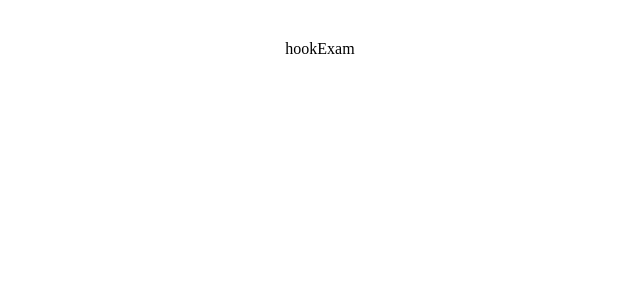
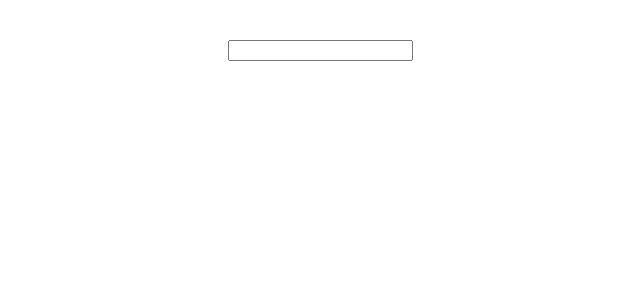
Before and after one commit to hyejoy/-2024--------------React_---------, a React (Vite) app in the folder section05/: page / in a window 1280 px wide. Shown: the top 300 px of the page, without its empty margins (320-960 px from the left). Built offline with nearby package versions, Linux system fonts and the light colour scheme.

Commit message:
중복hook 리팩토링전

```diff
--- a/section05/src/components/HookExam.jsx
+++ b/section05/src/components/HookExam.jsx
@@ -4,13 +4,21 @@ import { useState } from "react";
 /**
  * 1. 함수 컴포넌트, 커스텀 훅 내부에서만 호출 가능
  * 2. 조건부로 호출될 수 없다.
+ * 3. 나만의 훅 (Cutomer hook) 직접 만들 수 있다.
  *  */
 
 const HookExam = () => {
-  if (true) {
-    const state = useState();
-  } // 조건부로 hook을 호출해서는안된다. ⚠ 오류발생
-  return <div>hookExam</div>;
+  const [input, setInput] = useState("");
+
+  const onChagne = (e) => {
+    setInput(e.targert.value);
+  };
+
+  return (
+    <div>
+      <input type="text" value={input} onChange={onChagne} />
+    </div>
+  );
 };
 
 export default HookExam;
```
